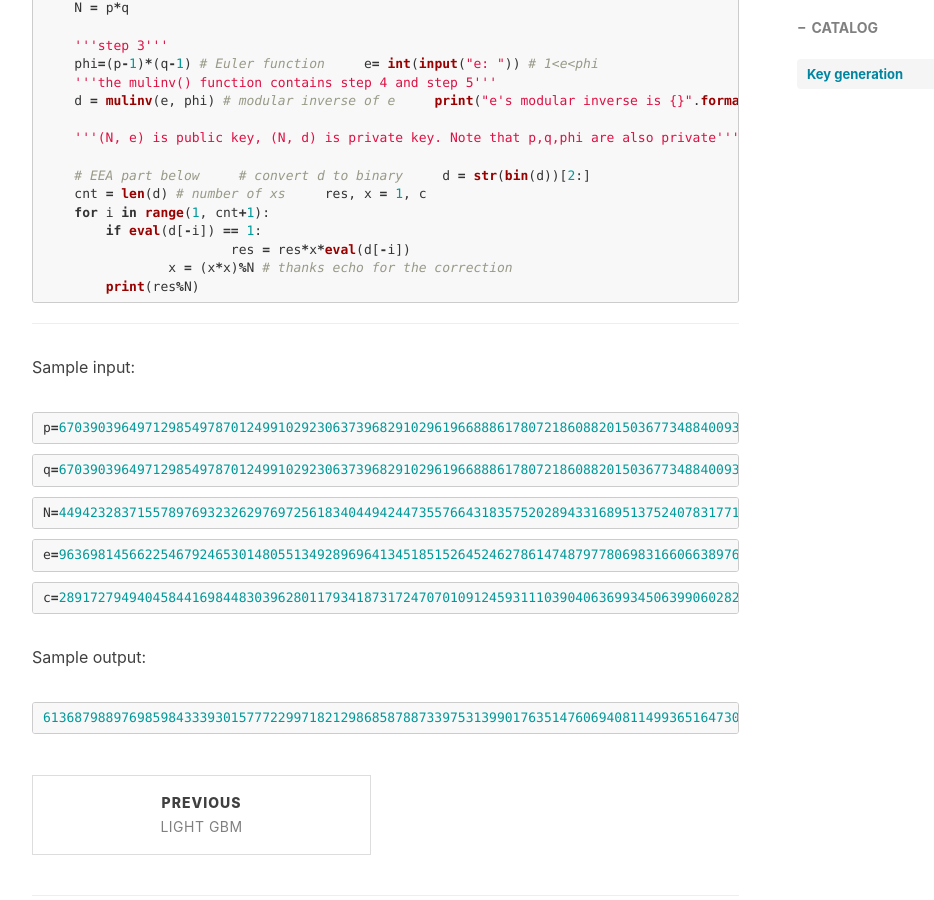
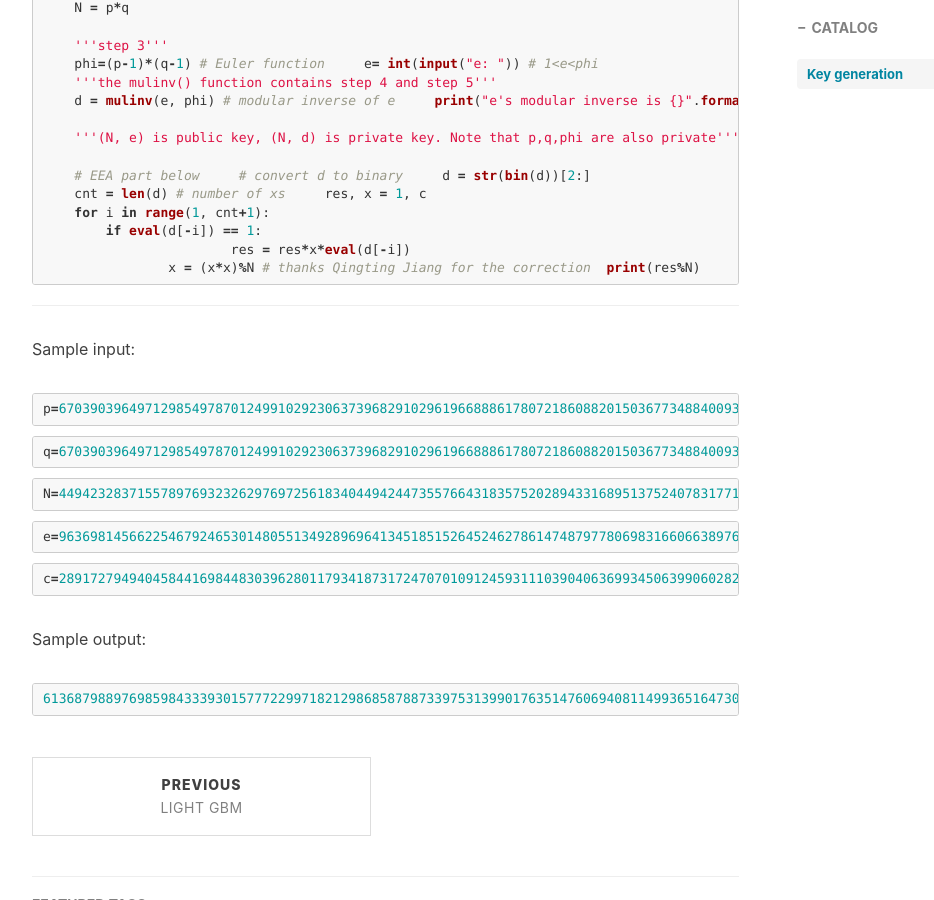
Before and after one commit to cheeseburg/cheeseburg.github.io, a Jekyll site: the page built from _posts/2019-04-23-modular-inverse-EEA-method.md, in a window 1280 px wide and 900 px high, scrolled down 1617 px. Shown: the whole window, without its empty margins (233-1167 px from the left). Built offline with Jekyll 4.4.1, drawn with Linux system fonts in a browser that asks for light colours; nearby versions of some CDN libraries; comment, search, counter and statistics services are not loaded.

Commit message:
Update 2019-04-23-modular-inverse-EEA-method.md

````diff
--- a/_posts/2019-04-23-modular-inverse-EEA-method.md
+++ b/_posts/2019-04-23-modular-inverse-EEA-method.md
@@ -69,8 +69,7 @@
     for i in range(1, cnt+1):
     	if eval(d[-i]) == 1:
 			res = res*x*eval(d[-i])
-		x = (x*x)%N # thanks echo for the correction
-
+		x = (x*x)%N # thanks Qingting Jiang for the correction
 	print(res%N)
 ```
 
````
